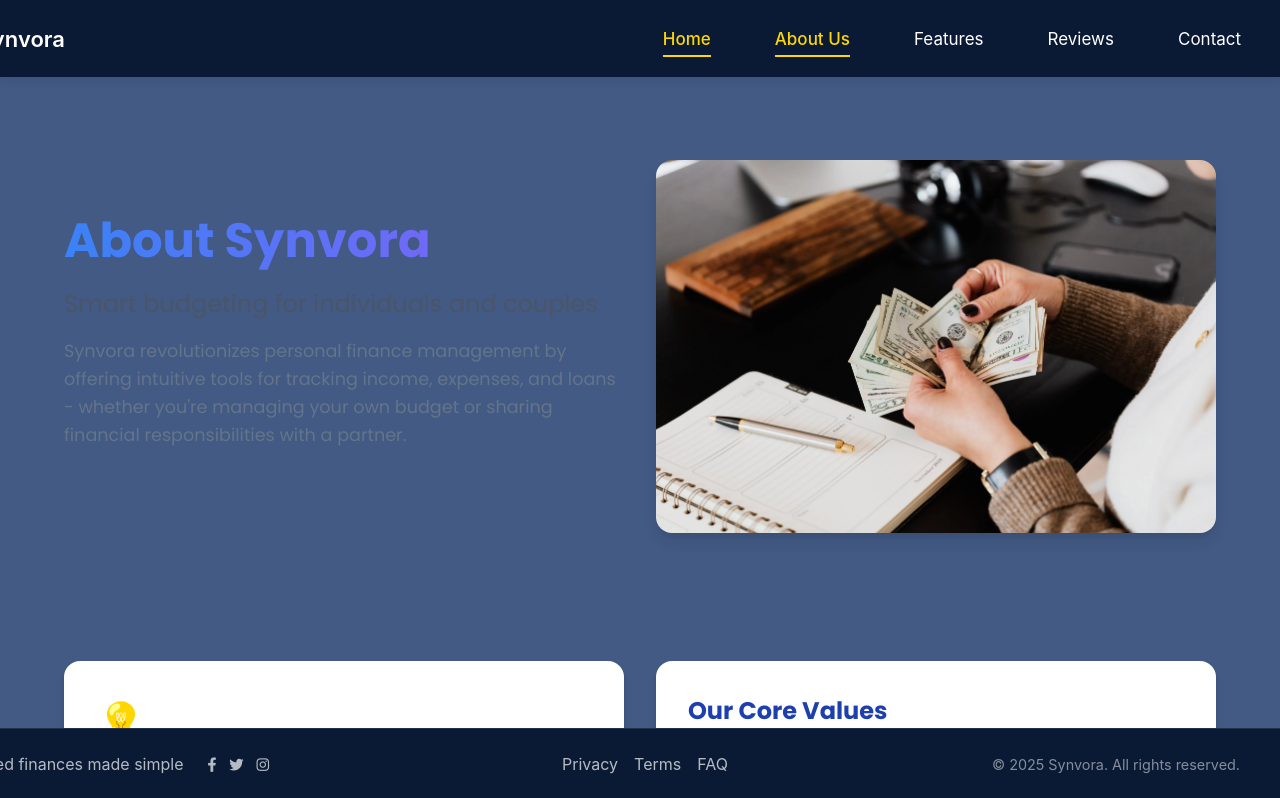
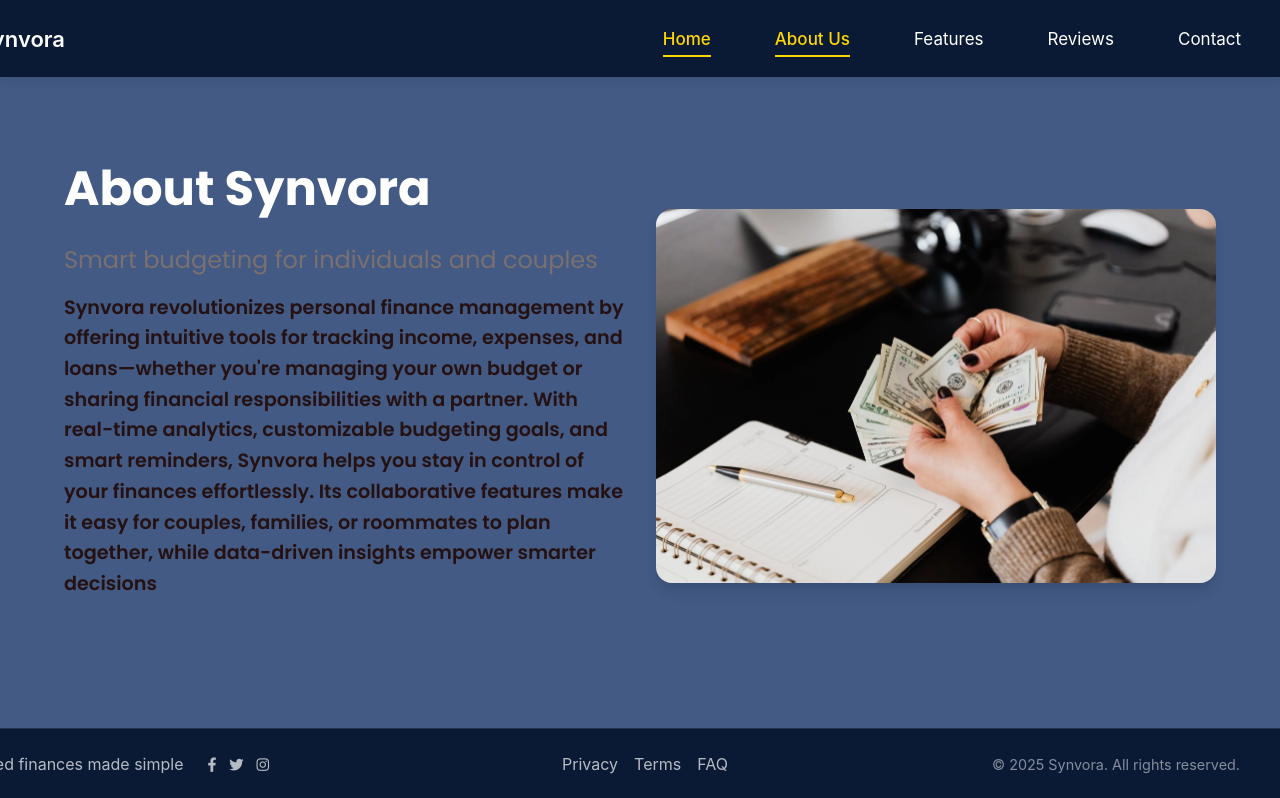
Before and after one commit to Dasindu02/Synvora-Frontend, an Angular app in the folder Frontend/: page /aboutus in a window 1280 px wide. Shown: the top 798 px of the page. Built offline with nearby package versions, Linux system fonts and the light colour scheme.

Commit message:
update frontend

```diff
--- a/Frontend/src/app/aboutus/aboutus.html
+++ b/Frontend/src/app/aboutus/aboutus.html
@@ -6,8 +6,11 @@
       <p class="hero-subtitle">Smart budgeting for individuals and couples</p>
       <p class="hero-description">
         Synvora revolutionizes personal finance management by offering intuitive tools
-        for tracking income, expenses, and loans - whether you're managing your own
-        budget or sharing financial responsibilities with a partner.
+         for tracking income, expenses, and loans—whether you're managing your own budget or
+          sharing financial responsibilities with a partner. With real-time analytics,
+           customizable budgeting goals, and smart reminders, Synvora helps you stay in
+            control of your finances effortlessly. Its collaborative features make it easy for couples,
+             families, or roommates to plan together, while data-driven insights empower smarter decisions
       </p>
     </div>
     <div class="hero-image">
--- a/Frontend/src/app/aboutus/aboutus.scss
+++ b/Frontend/src/app/aboutus/aboutus.scss
@@ -39,8 +39,8 @@
   font-size: 2.5rem;
   font-weight: 700;
   line-height: 1.2;
-  margin-bottom: 1rem;
-  background: linear-gradient(90deg, #3b82f6, #8b5cf6);
+  margin-bottom: 1.5rem;
+  background: white;
   -webkit-background-clip: text;
   background-clip: text;
   color: transparent;
@@ -52,16 +52,17 @@
 
 .hero-subtitle {
   font-size: 1.5rem;
-  color: #4a5568;
+  color: rgb(123, 112, 112);
   margin-bottom: 1rem;
 }
 
 .hero-description {
-  font-size: 1.1rem;
-  color: #64748b;
+  font-size: 1.2rem;
+  color: #251112;
   line-height: 1.6;
   max-width: 600px;
   margin: 0 auto 2rem;
+  font-weight: 600;
 
   @media (min-width: 768px) {
     margin: 0 0 2rem 0;
```
